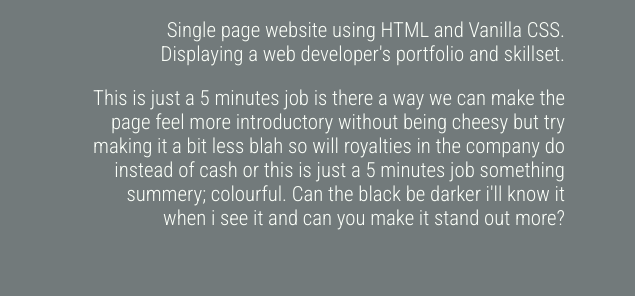
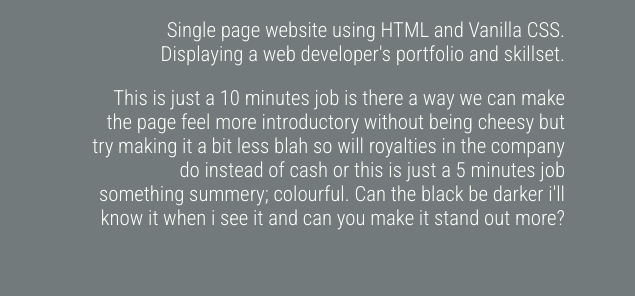
Before and after one commit to cbastidas127/portfolio-project, a plain HTML site: page index.html in a window 1280 px wide. Shown: the part 1756-2052 px from the top of the page, 0-635 px from the left. Drawn offline with nearby package versions, Linux system fonts and the light colour scheme.

Commit message:
changed minutes

```diff
--- a/index.html
+++ b/index.html
@@ -94,7 +94,7 @@
                     Vanilla CSS. Displaying a web developer's portfolio and skillset.
                 </p>
                 <p class="fix">
-                    This is just a 5 minutes job is there a way we can make the
+                    This is just a 10 minutes job is there a way we can make the
                     page feel more introductory without being cheesy but try
                     making it a bit less blah so will royalties in the company
                     do instead of cash or this is just a 5 minutes job something
```
